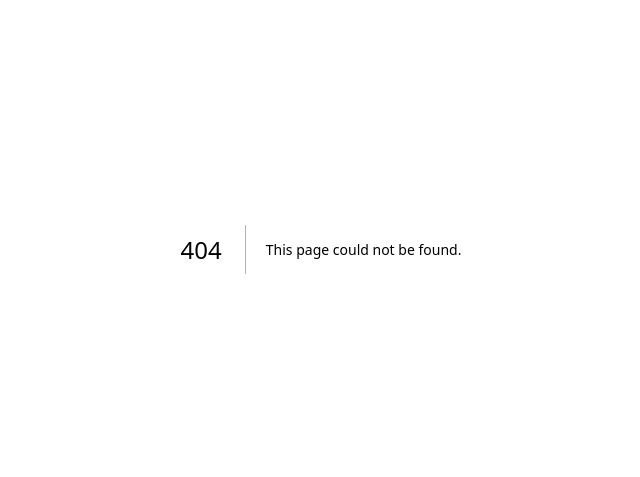
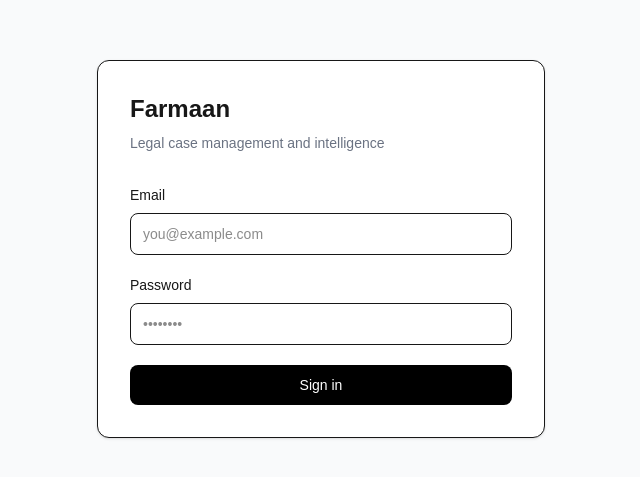
Before and after one commit to mirosmanalii/farmaan-poc, a Next.js app: page /login in a window 1280 px wide. Before the commit this address had no page. Shown: the part 151-628 px from the top of the page, without its empty margins (319-959 px from the left). Built offline with nearby package versions, Linux system fonts and the light colour scheme.

Commit message:
Adding login page functionality

```diff
--- /dev/null
+++ b/app/login/actions.ts
@@ -0,0 +1,23 @@
+"use server";
+
+import { redirect } from "next/navigation";
+import { createClient } from "@/lib/supabase/server";
+
+export async function login(formData: FormData) {
+  const email = formData.get("email") as string;
+  const password = formData.get("password") as string;
+
+  const supabase = await createClient();
+
+  const { error } = await supabase.auth.signInWithPassword({
+    email,
+    password,
+  });
+
+  if (error) {
+    console.error("Login failed:", error.message);
+    return;
+  }
+
+  redirect("/");
+}
--- /dev/null
+++ b/app/login/page.tsx
@@ -0,0 +1,61 @@
+import { login } from "./actions";
+
+export default function LoginPage() {
+  return (
+    <main className="flex min-h-screen items-center justify-center bg-gray-50 px-6">
+      <div className="w-full max-w-md rounded-xl border bg-white p-8 shadow-sm">
+        <div className="mb-8">
+          <h1 className="text-2xl font-semibold">Farmaan</h1>
+          <p className="mt-2 text-sm text-gray-500">
+            Legal case management and intelligence
+          </p>
+        </div>
+
+        <form action={login} className="space-y-5">
+          <div>
+            <label
+              htmlFor="email"
+              className="mb-2 block text-sm font-medium"
+            >
+              Email
+            </label>
+
+            <input
+              id="email"
+              name="email"
+              type="email"
+              required
+              className="w-full rounded-lg border px-3 py-2.5 text-sm outline-none focus:ring-2"
+              placeholder="you@example.com"
+            />
+          </div>
+
+          <div>
+            <label
+              htmlFor="password"
+              className="mb-2 block text-sm font-medium"
+            >
+              Password
+            </label>
+
+            <input
+              id="password"
+              name="password"
+              type="password"
+              required
+              className="w-full rounded-lg border px-3 py-2.5 text-sm outline-none focus:ring-2"
+              placeholder="••••••••"
+            />
+          </div>
+
+          <button
+            type="submit"
+            className="w-full rounded-lg bg-black px-4 py-2.5 text-sm font-medium text-white hover:bg-gray-800"
+          >
+            Sign in
+          </button>
+        </form>
+      </div>
+    </main>
+  );
+}
```
